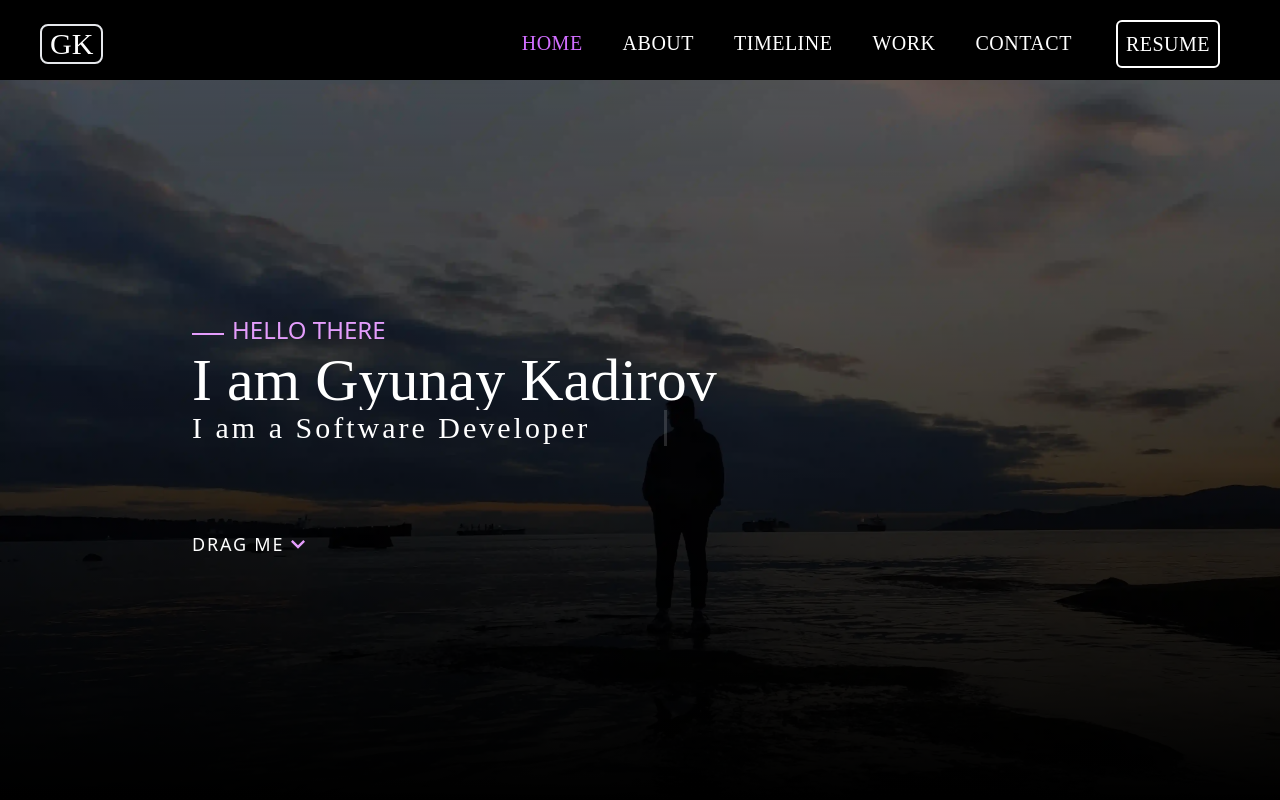
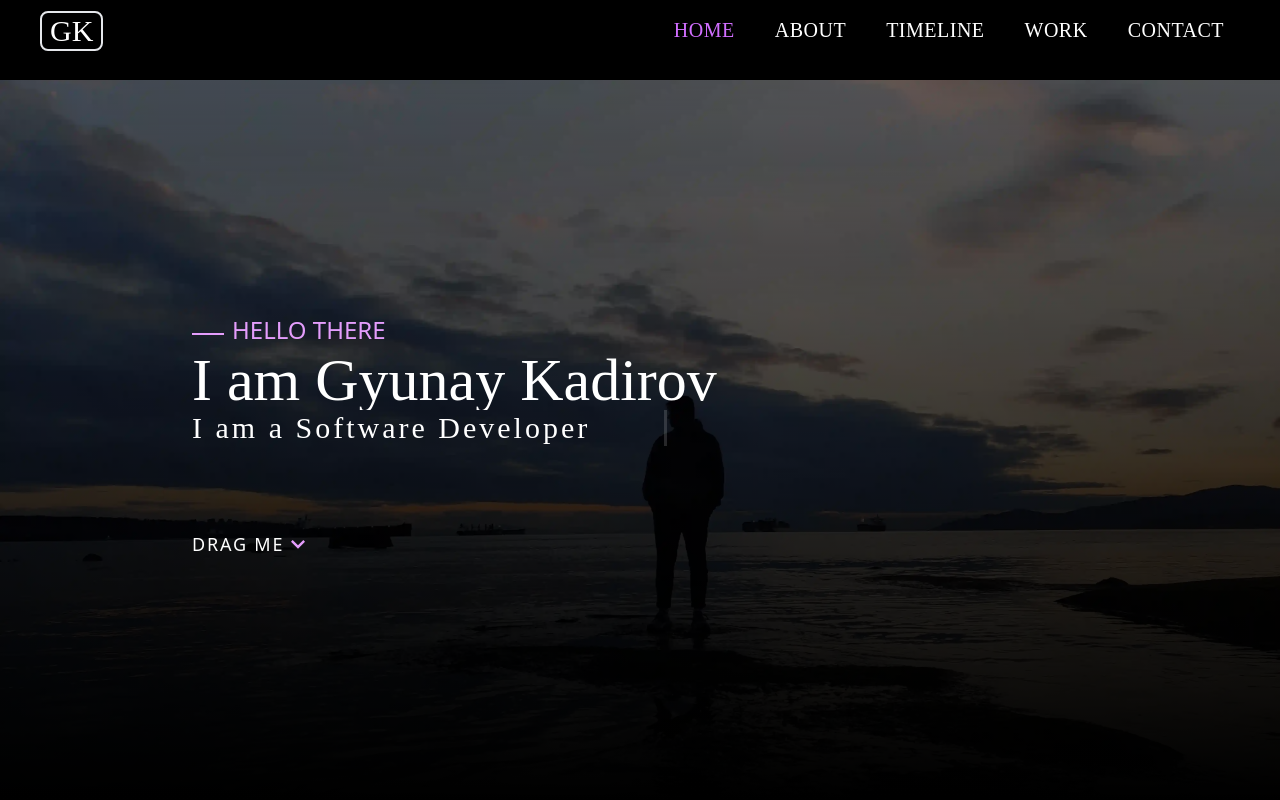
Before and after one commit to gyunayK/Portfolio, a React (Vite) app in the folder my-Portfolio/: page / in a window 1280 px wide. Shown: the top 800 px of the page. Built offline with nearby package versions, Linux system fonts and the light colour scheme; a web font is replaced by a local one.

Commit message:
feat: :fire: reumoved resume

```diff
--- a/my-Portfolio/src/sections/navbar/Navbar.jsx
+++ b/my-Portfolio/src/sections/navbar/Navbar.jsx
@@ -61,19 +61,6 @@ function Navbar() {
           <li onClick={() => scrollToSection('timeline')}>TIMELINE </li>
           <li onClick={() => scrollToSection('work')}>WORK </li>
           <li onClick={() => scrollToSection('contact')}>CONTACT </li>
-          <li
-            className={`border-2 p-2 mr-1 rounded-md ${
-              isScrolled ? 'border-black' : 'border-white'
-            }`}
-          >
-            <a
-              href="/Gyunay_Resume.pdf"
-              target="_blank"
-              rel="noopener noreferrer"
-            >
-              RESUME
-            </a>
-          </li>
         </ul>
       </div>
 
@@ -140,15 +127,6 @@ function Navbar() {
             >
               CONTACT
             </li>
-            <li className="border-2 p-2 m-1 rounded-md border-white hover:bg-black">
-              <a
-                href="/Gyunay_Resume.pdf"
-                target="_blank"
-                rel="noopener noreferrer"
-              >
-                RESUME
-              </a>
-            </li>
           </ul>
         </div>
       </div>
```
Also changed, not shown: 1 other file (tests, documents, lock files or other folders).
